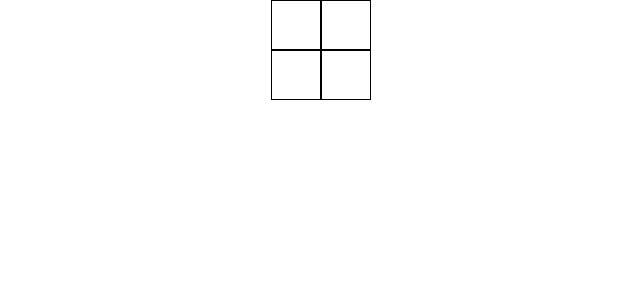
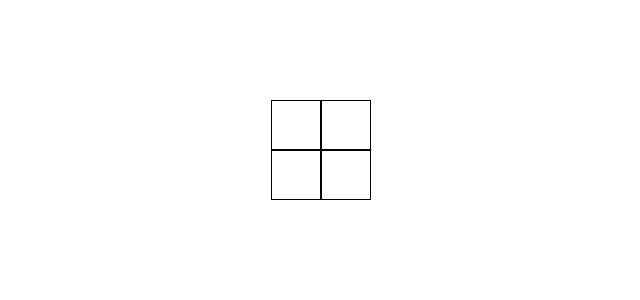
Before and after one commit to adarshares/coloring_grid, a React (Create React App) app: page / in a window 1280 px wide. Shown: the top 300 px of the page, without its empty margins (319-959 px from the left). Built offline with nearby package versions, Linux system fonts and the light colour scheme.

Commit message:
hovering feature handled

```diff
--- a/src/App.css
+++ b/src/App.css
@@ -67,3 +67,7 @@
   height: 100px;
   margin:auto;
 }
+.colourPicker{
+  height: 100px;
+  margin:auto;
+}
--- a/src/App.js
+++ b/src/App.js
@@ -3,45 +3,43 @@ import './App.css';
 import { useState } from 'react';
 
 function App() {
-  const [colour,setColour] = useState("white");
+  const [colour,setColour] = useState("black");
 
+  const [colorList,setColorList] = useState(Array(256).fill('white'));
 
+  function handleClick(event){
+    console.log(event.target.id);
+  }
+  function handleMouseEnter(event){
+    event.target.style = `background-color:black;`;
+  }
+  function handleMouseLeave(event){
+    event.target.style = `background-color:white;`
+  }
   return (
     <>
 
     <div className="globalContainer">
+      <div className="colourPicker"></div>
+
+
       <div className="container">
         <div className="wrapper">
 
-          <div className="customBox"/>
-          <div className="customBox"/>
-          <div className="customBox"/>
-          <div className="customBox"/>
+          <div id="0" className="customBox" onClick={handleClick} onMouseEnter={handleMouseEnter} onMouseLeave={handleMouseLeave}/>
+          <div id="1" className="customBox" onClick={handleClick} onMouseEnter={handleMouseEnter} onMouseLeave={handleMouseLeave}/>
+          <div id="2" className="customBox" onClick={handleClick} onMouseEnter={handleMouseEnter} onMouseLeave={handleMouseLeave}/>
+          <div id="3" className="customBox" onClick={handleClick} onMouseEnter={handleMouseEnter} onMouseLeave={handleMouseLeave}/>
 
         </div>
       </div>
+
+
       <div className="features">
       </div>
+
     </div>
 
-    {/*
-    <div className="App">
-      <header className="App-header">
-        <img src={logo} className="App-logo" alt="logo" />
-        <p>
-          Edit <code>src/App.js</code> and save to reload.
-        </p>
-        <a
-          className="App-link"
-          href="https://reactjs.org"
-          target="_blank"
-          rel="noopener noreferrer"
-        >
-          Learn React
-        </a>
-      </header>
-    </div>
-    */}
     </>
   );
 }
```
